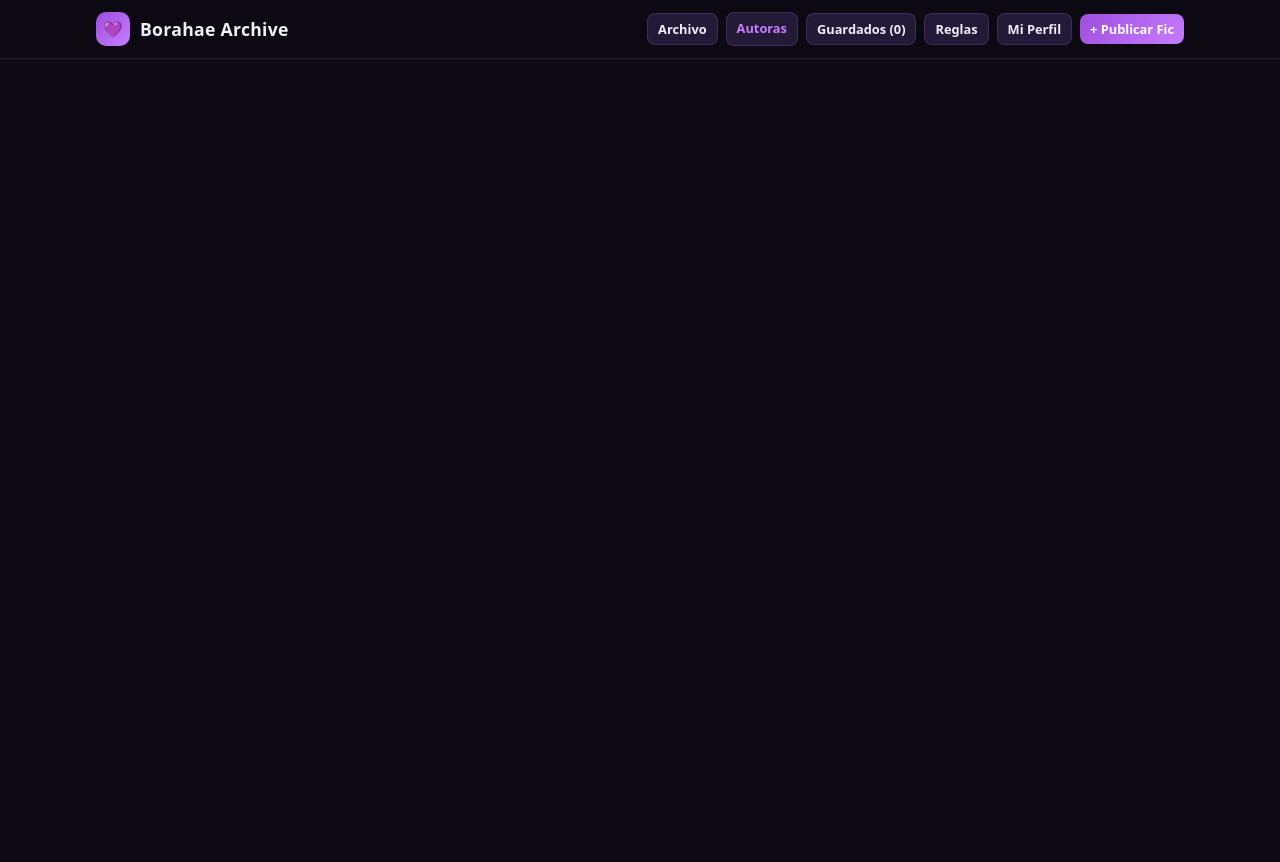
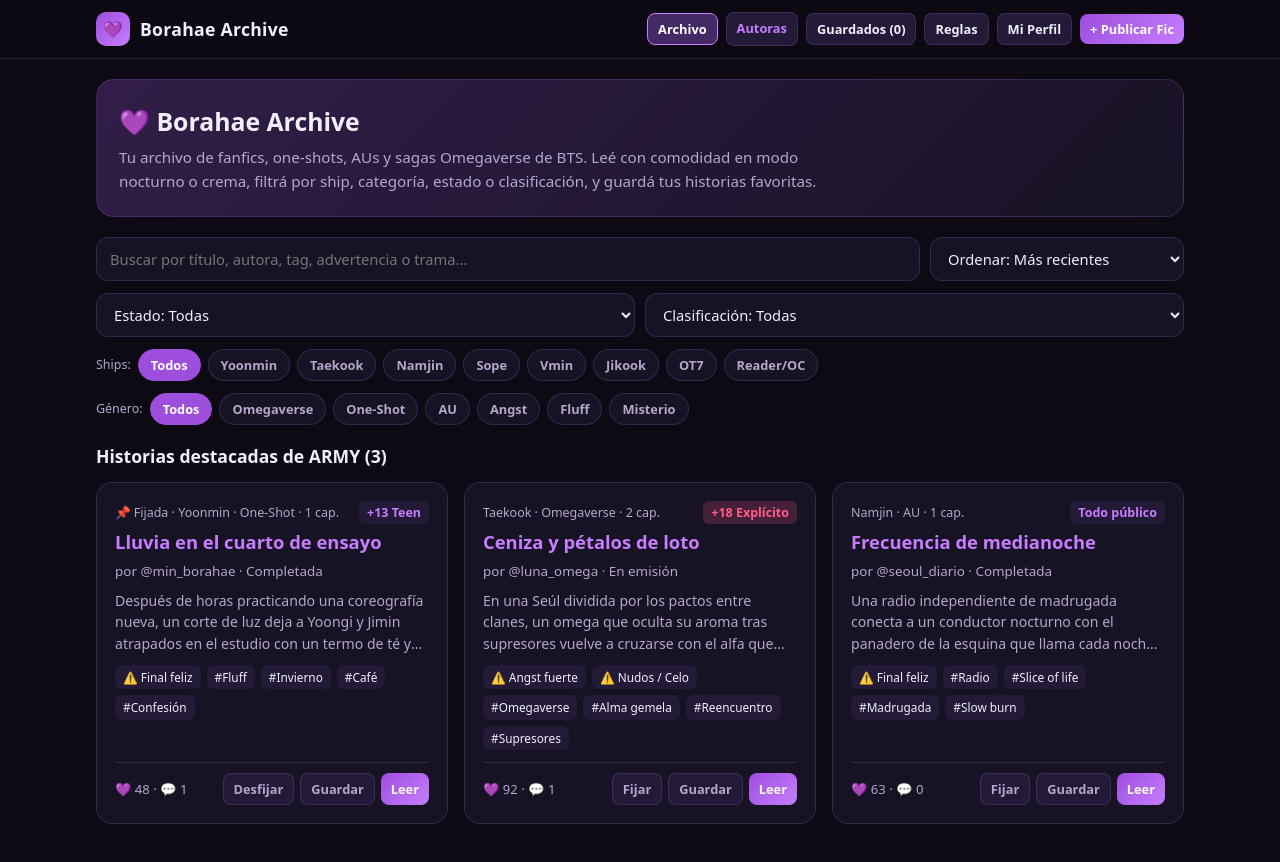
Before and after one commit to BorahaeArchive19/Borahae-Archive, a plain HTML site: page index.html in a window 1280 px wide. Before the commit the page ends 800 px from the top, so only its background shows below. Drawn offline with Linux system fonts and the light colour scheme.

Commit message:
Update index.html

```diff
--- a/index.html
+++ b/index.html
@@ -702,9 +702,8 @@ function addComment(storyId, form){
   saveState();
   render();
   toast("Comentario publicado 💜");
-}
-
-function updateWordCounter(){
+    }
+  function updateWordCounter(){
   const bodyEl = document.getElementById("chapterBodyInput");
   const countEl = document.getElementById("wordCountLabel");
   if(!bodyEl || !countEl) return;
@@ -933,4 +932,103 @@ function saveStoryForm(form){
 }
 
 function renderProfile(){
-  const myStories = state.stories.filter(s => s.au
+  const myStories = state.stories.filter(s => s.author.toLowerCase() === (state.profile.handle||"").toLowerCase());
+  const totalChapters = state.stories.reduce((acc, s) => acc + (s.chapters ? s.chapters.length : 0), 0);
+  const totalComments = state.stories.reduce((acc, s) => acc + (s.comments ? s.comments.length : 0), 0);
+
+  return `
+    <section class="reader-box" style="margin-bottom:18px">
+      <div style="display:flex;align-items:center;justify-content:space-between;gap:10px;flex-wrap:wrap;margin-bottom:12px">
+        <div style="display:flex;align-items:center;gap:10px;flex-wrap:wrap">
+          <h1 style="font-size:1.35rem">Mi Perfil ARMY</h1>
+          ${state.profile.isAdmin ? `<span class="admin-pill">🛡️ Administradora</span>` : ""}
+        </div>
+      </div>
+      <form class="form-grid" onsubmit="event.preventDefault();saveProfileForm(this)">
+        <div class="form-2">
+          <div>
+            <label>Tu @usuario o seudónimo</label>
+            <input class="input" name="handle" value="${esc(state.profile.handle)}" required>
+          </div>
+          <div>
+            <label>Bias / Wreck</label>
+            <input class="input" name="bias" value="${esc(state.profile.bias)}">
+          </div>
+        </div>
+        <div>
+          <label>Biografía corta</label>
+          <input class="input" name="bio" value="${esc(state.profile.bio)}">
+        </div>
+        <label style="display:flex;align-items:center;gap:8px;cursor:pointer;color:var(--text)">
+          <input type="checkbox" name="isAdmin" ${state.profile.isAdmin?"checked":""}>
+          Activar modo Administradora (fijar historias, moderar comentarios y ver resumen)
+        </label>
+        <label style="display:flex;align-items:center;gap:8px;cursor:pointer;color:var(--text)">
+          <input type="checkbox" name="allowAdult" ${state.prefs.allowAdult?"checked":""}>
+          Mostrar historias +16 / +18 sin pantalla de confirmación previa
+        </label>
+        <div style="display:flex;gap:8px;flex-wrap:wrap">
+          <button class="btn btn-primary" type="submit">Guardar perfil</button>
+          <button class="btn" type="button" onclick="exportJsonBackup()">💾 Respaldar todo (.json)</button>
+          <label class="btn" style="margin:0">📂 Restaurar .json <input type="file" accept=".json,application/json" style="display:none" onchange="importJsonBackup(this.files[0])"></label>
+        </div>
+      </form>
+
+      ${state.profile.isAdmin ? `
+        <div style="margin-top:20px;padding-top:16px;border-top:1px solid var(--border)">
+          <h2 style="font-size:1.05rem">Panel de Administradora — Resumen del archivo</h2>
+          <div class="stats-grid">
+            <div class="stat-card"><div class="stat-num">${state.stories.length}</div><div class="stat-lbl">Historias totales</div></div>
+            <div class="stat-card"><div class="stat-num">${totalChapters}</div><div class="stat-lbl">Capítulos publicados</div></div>
+            <div class="stat-card"><div class="stat-num">${totalComments}</div><div class="stat-lbl">Comentarios</div></div>
+          </div>
+        </div>
+      ` : ""}
+    </section>
+    <h2 style="font-size:1.1rem;margin-bottom:12px">Mis historias publicadas (${myStories.length})</h2>
+    ${myStories.length ? `<div class="grid">${myStories.map(renderCard).join("")}</div>` : `<div class="empty">Todavía no publicaste historias con ${esc(state.profile.handle)}. Tocá "+ Publicar Fic" para empezar 💜</div>`}
+  `;
+}
+
+function saveProfileForm(form){
+  const clean = normHandle(form.handle.value || "@army_autora");
+  state.profile.handle = clean;
+  state.profile.bias = form.bias.value.trim() || "OT7";
+  state.profile.bio = form.bio.value.trim();
+  state.profile.isAdmin = Boolean(form.isAdmin && form.isAdmin.checked);
+  state.prefs.allowAdult = form.allowAdult.checked;
+  saveState();
+  render();
+  toast("Perfil actualizado 💜");
+}
+
+function syncMainNav(){
+  const nav = document.getElementById("mainNav");
+  if(!nav) return;
+  nav.querySelectorAll("[data-nav]").forEach(el => {
+    el.classList.toggle("active-tab", el.getAttribute("data-nav") === view);
+  });
+}
+
+function render(){
+  document.getElementById("savedCount").textContent = state.saved.length;
+  syncMainNav();
+  const app = document.getElementById("app");
+  if(view === "reader") app.innerHTML = renderReader();
+  else if(view === "editor") app.innerHTML = renderEditor();
+  else if(view === "profile") app.innerHTML = renderProfile();
+  else if(view === "rules") app.innerHTML = renderRules();
+  else if(view === "saved"){
+    const savedList = sortStories(state.stories.filter(s => state.saved.includes(s.id)));
+    app.innerHTML = renderArchive(savedList, "Mi biblioteca guardada");
+  }else{
+    app.innerHTML = renderArchive(getFilteredStories());
+  }
+  updateReadProgress();
+}
+
+applyPrefs();
+render();
+</script>
+</body>
+</html>
```
